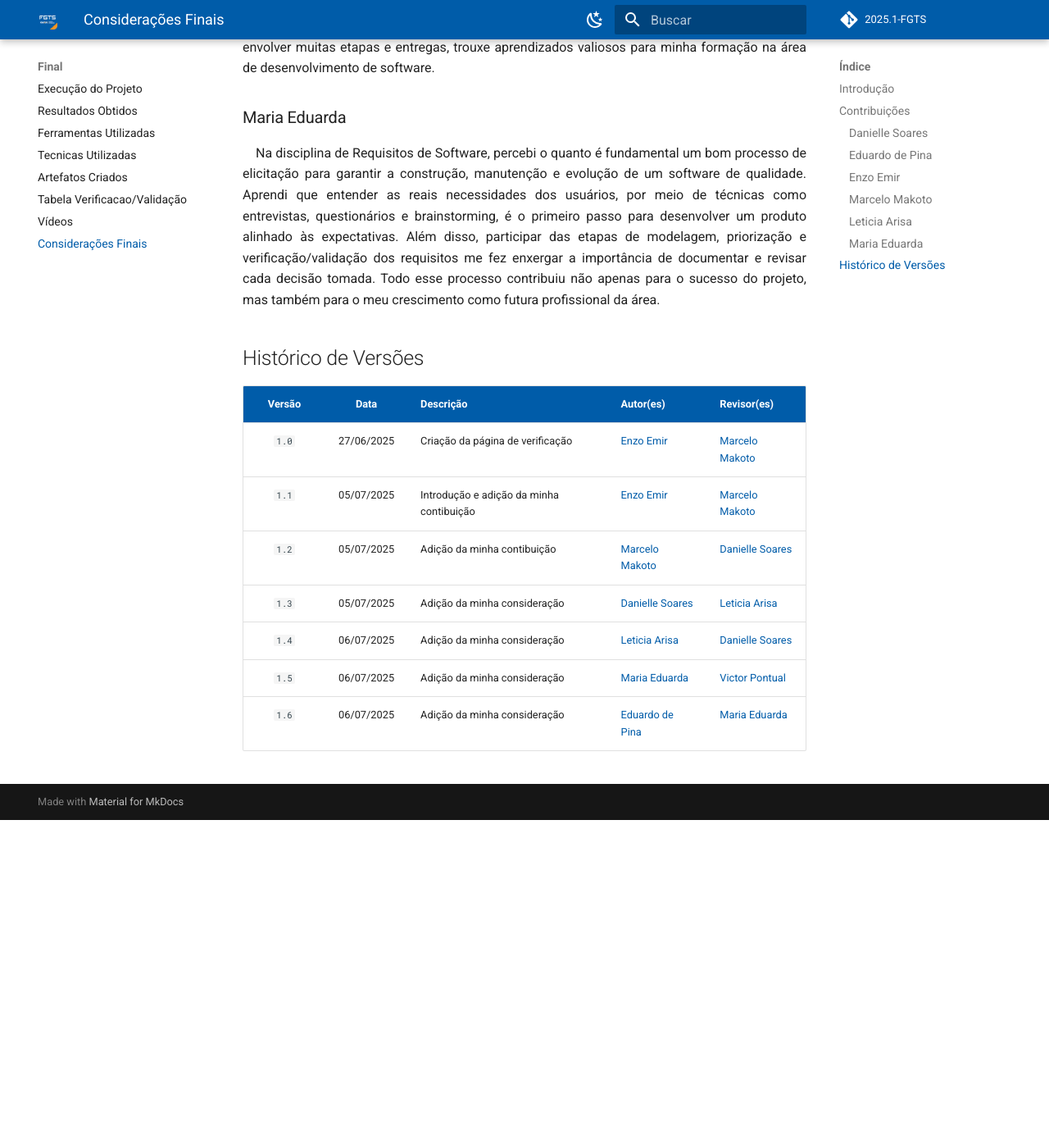
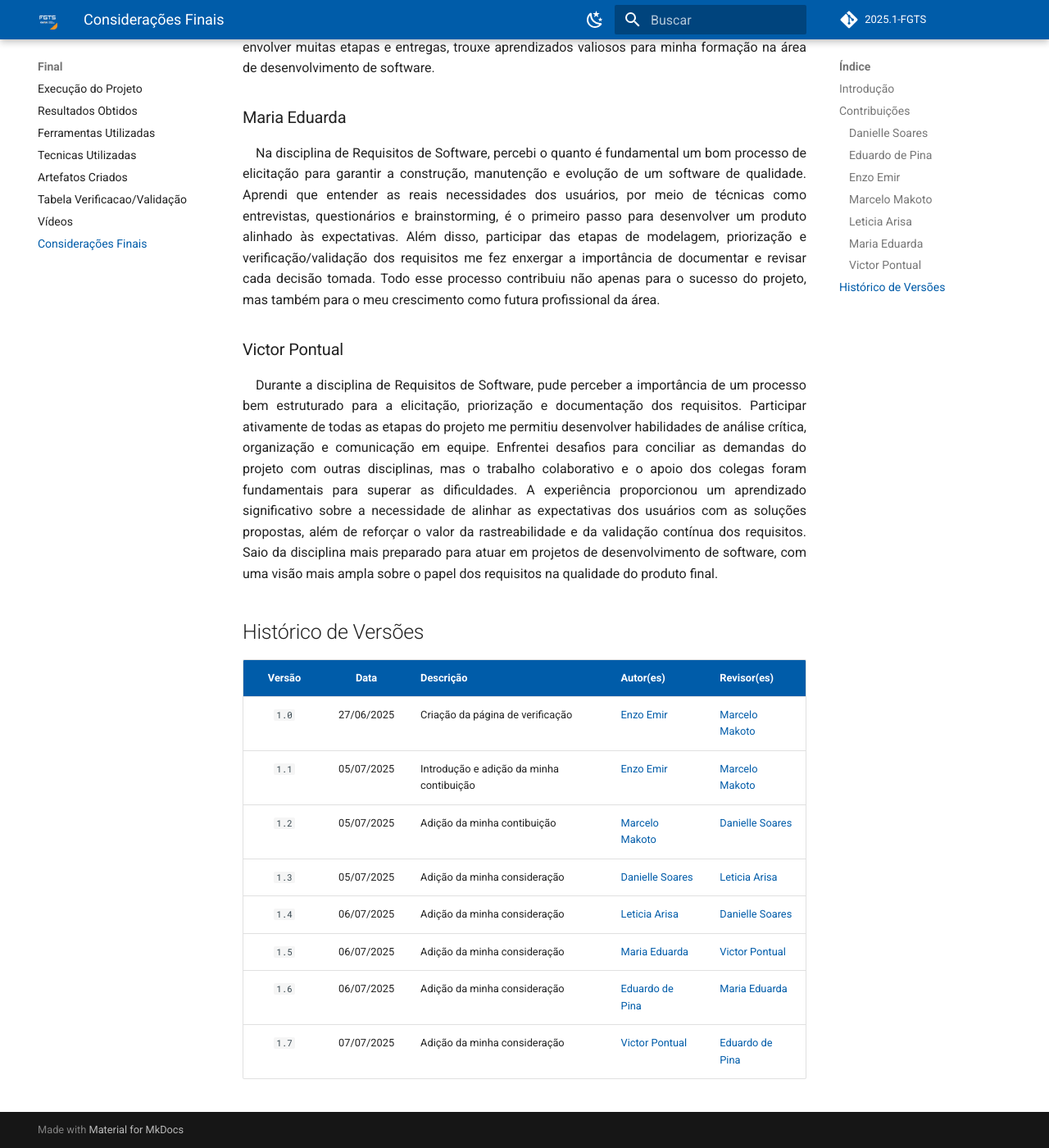
Before and after one commit to eduardodpms/REQ-FGTS, an MkDocs documentation site: the page built from docs/Final/Consideracoes.md, in a window 1280 px wide and 1400 px high, scrolled down 2391 px. Shown: the whole window at 82% size. Built offline with MkDocs 1.6.1 and Material for MkDocs 9.7.7, drawn with Linux system fonts in a browser that asks for light colours; comment, search, counter and statistics services are not loaded; before the commit the page ends 3391 px from its top, so only the background shows below that.

Commit message:
docs: minhas considerações em considerações.md

```diff
--- a/docs/Final/Consideracoes.md
+++ b/docs/Final/Consideracoes.md
@@ -49,8 +49,8 @@ Nesta seção, cada integrante da equipe compartilha, de forma individual, as pr
     </tr>
     <tr>
       <td> Victor Pontual </td>
-      <td> - </td>
-      <td> - </td>
+      <td> 07/07/2025 </td>
+      <td> 18:47 </td>
     </tr>
   </tbody>
 </table>
@@ -86,6 +86,9 @@ A disciplina de Requisitos de Software foi fundamental para que eu aprendesse a
 
 Na disciplina de Requisitos de Software, percebi o quanto é fundamental um bom processo de elicitação para garantir a construção, manutenção e evolução de um software de qualidade. Aprendi que entender as reais necessidades dos usuários, por meio de técnicas como entrevistas, questionários e brainstorming, é o primeiro passo para desenvolver um produto alinhado às expectativas. Além disso, participar das etapas de modelagem, priorização e verificação/validação dos requisitos me fez enxergar a importância de documentar e revisar cada decisão tomada. Todo esse processo contribuiu não apenas para o sucesso do projeto, mas também para o meu crescimento como futura profissional da área.
 
+### Victor Pontual
+
+Durante a disciplina de Requisitos de Software, pude perceber a importância de um processo bem estruturado para a elicitação, priorização e documentação dos requisitos. Participar ativamente de todas as etapas do projeto me permitiu desenvolver habilidades de análise crítica, organização e comunicação em equipe. Enfrentei desafios para conciliar as demandas do projeto com outras disciplinas, mas o trabalho colaborativo e o apoio dos colegas foram fundamentais para superar as dificuldades. A experiência proporcionou um aprendizado significativo sobre a necessidade de alinhar as expectativas dos usuários com as soluções propostas, além de reforçar o valor da rastreabilidade e da validação contínua dos requisitos. Saio da disciplina mais preparado para atuar em projetos de desenvolvimento de software, com uma visão mais ampla sobre o papel dos requisitos na qualidade do produto final.
 
 ## Histórico de Versões
 
@@ -98,3 +101,4 @@ Na disciplina de Requisitos de Software, percebi o quanto é fundamental um bom
 | `1.4`    | 06/07/2025 | Adição da minha consideração |  [Leticia Arisa](https://github.com/Leticia-Arisa-K-Higa)   | [Danielle Soares](https://github.com/danielle-soaress) |
 | `1.5`    | 06/07/2025 | Adição da minha consideração |  [Maria Eduarda](https://github.com/dudaa28)   | [Victor Pontual](https://github.com/VictorPontual) |
 | `1.6`    | 06/07/2025 | Adição da minha consideração |  [Eduardo de Pina](https://github.com/eduardodpms)   | [Maria Eduarda](https://github.com/dudaa28) |
+| `1.7`    | 07/07/2025 | Adição da minha consideração |  [Victor Pontual](https://github.com/VictorPontual)   | [Eduardo de Pina](https://github.com/eduardodpms) |
```
